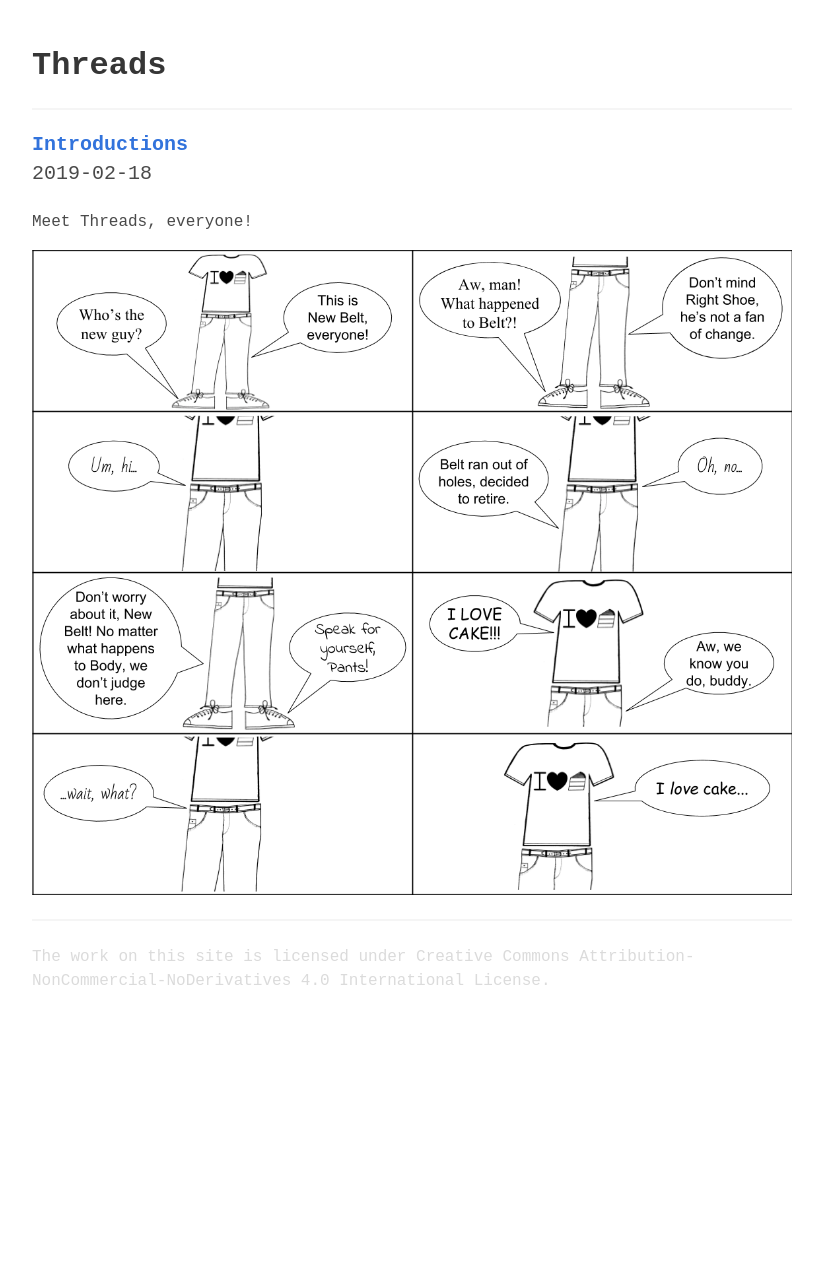
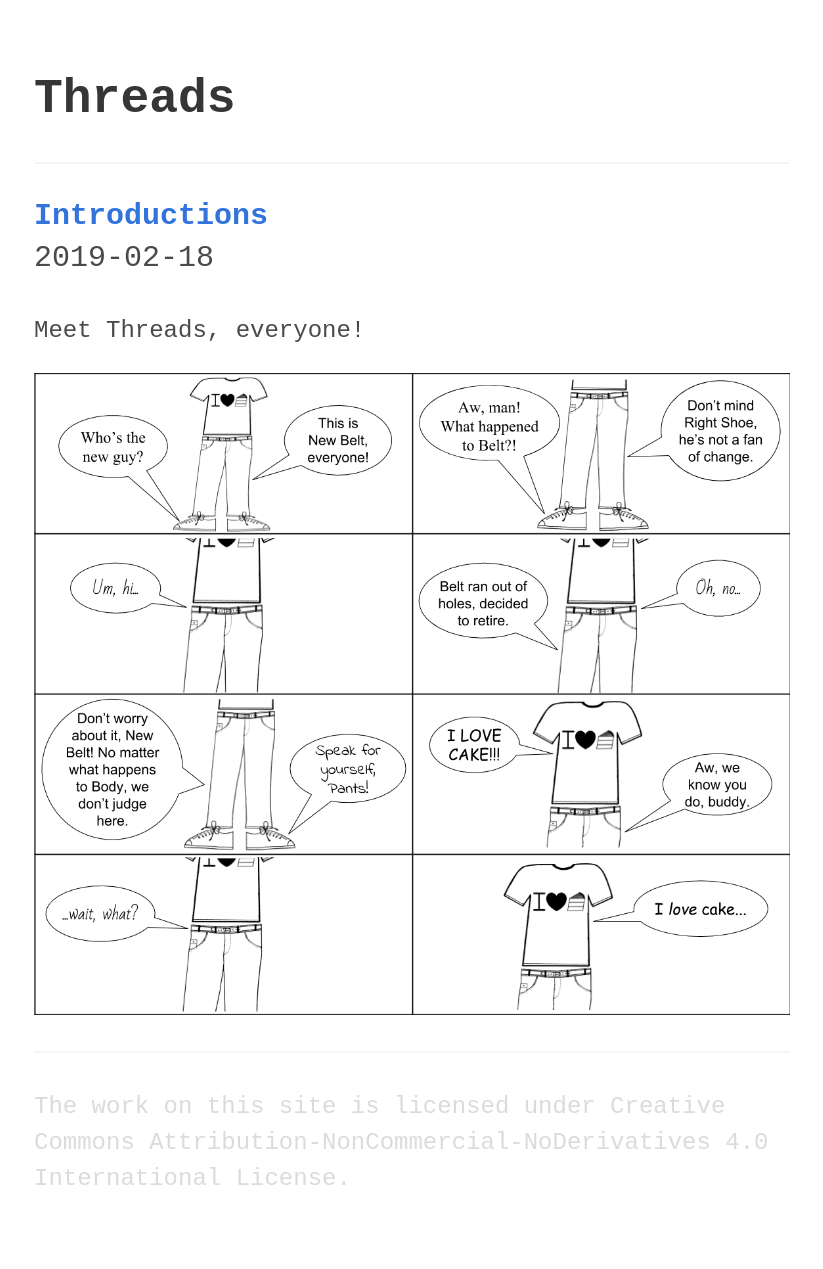
Before and after one commit to jrc03c/threads, a Jekyll site: the page built from index.html, in a window 1280 px wide. Shown: the whole page, without its empty margins (228-1051 px from the left). Built offline with Jekyll 4.4.1, drawn with Linux system fonts in a browser that asks for light colours; some web fonts are replaced; the list of posts is cut into pages by our own code; before the commit the page ends 1041 px from its top, so only the background shows below that.

Commit message:
Added the 'Life Savers' font.

```diff
--- a/_layouts/default.html
+++ b/_layouts/default.html
@@ -3,6 +3,8 @@
     <title>Threads</title>
     <meta charset="utf8">
     <meta name="viewport" content="width=device-width, initial-scale=1, maximum-scale=1.0, user-scalable=no">
+
+    <link href="https://fonts.googleapis.com/css?family=Life+Savers:400,700" rel="stylesheet">
     <link rel="stylesheet" type="text/css" href="/css/bulma.min.css">
     <link rel="stylesheet" type="text/css" href="/css/line-awesome/line-awesome/css/line-awesome-font-awesome.min.css">
     <link rel="stylesheet" type="text/css" href="/css/style.css">
--- a/css/style.css
+++ b/css/style.css
@@ -1,5 +1,9 @@
 body, html, * {
-  font-family: monospace;
+  font-family: "Life Savers", monospace;
+}
+
+html {
+  font-size: 1.5em;
 }
 
 p {
@@ -9,3 +13,7 @@
 img {
   margin: 0;
 }
+
+.title, b {
+  font-weight: 700;
+}
```
